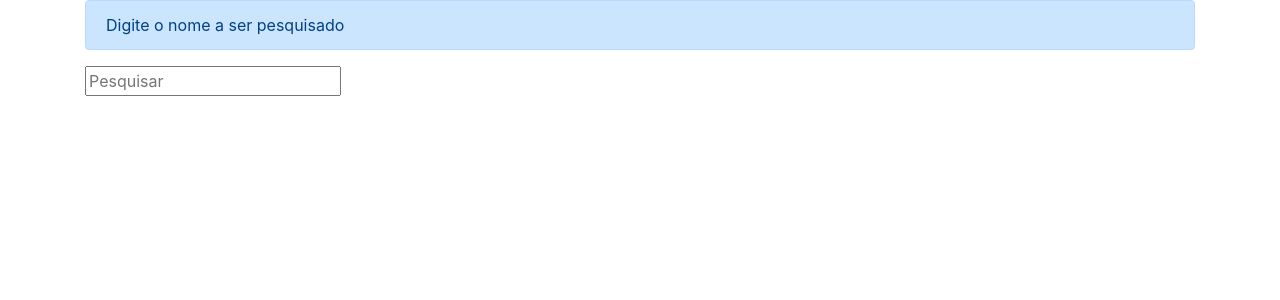
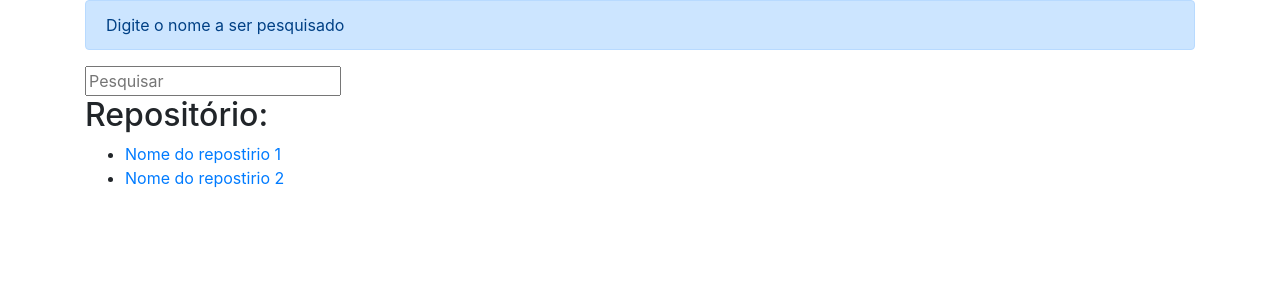
Before and after one commit to mvgmenezes/github-app-react, a React (Create React App) app: page / in a window 1280 px wide. Shown: the top 300 px of the page. Built offline with nearby package versions, Linux system fonts and the light colour scheme.

Commit message:
Criando o estado e os componentes do container

```diff
--- a/src/App.js
+++ b/src/App.js
@@ -8,8 +8,20 @@ class App extends Component {
     super()
     this.state = {
       userinfo: null,
-      repos: [],
-      starred: []
+      repos: [{
+        name: 'Nome do repostirio 1',
+        link: 'http://www.google.com.br'
+        }, {
+        name: 'Nome do repostirio 2',
+        link: 'http://www.google.com'
+        }],
+      starred: [{
+        name: 'Nome do repostirio favorito 1',
+        link: 'http://www.google.com.br'
+        }, {
+        name: 'Nome do repostirio favorito 2',
+        link: 'http://www.google.com'
+        }]
     }
   }
 
--- a/src/components/app-container.js
+++ b/src/components/app-container.js
@@ -3,6 +3,7 @@ import Search from './search';
 import UserInfo from './user-info';
 import Actions from './actions'
 import Repos from './repos';
+import PropTypes from 'prop-types'
 
 const AppContainer = ({userinfo, repos, starred}) => (
     <div className="container-fluid">
@@ -11,7 +12,7 @@ const AppContainer = ({userinfo, repos, starred}) => (
 
             <Search />
 
-            {!!userinfo && <UserInfo />}
+            {!!userinfo && <UserInfo userinfo={userinfo} />}
 
             {!!userinfo && <Actions />}
 
@@ -19,13 +20,7 @@ const AppContainer = ({userinfo, repos, starred}) => (
                 <Repos
                     className='repos'
                     titulo='Repositório'
-                    repos={[{
-                    name: 'Nome do repostirio 1',
-                    link: 'http://www.google.com.br'
-                    }, {
-                    name: 'Nome do repostirio 2',
-                    link: 'http://www.google.com'
-                    }]}
+                    repos={repos}
                 />
             }
 
@@ -33,13 +28,7 @@ const AppContainer = ({userinfo, repos, starred}) => (
                 <Repos
                     className='starred'
                     titulo='Favoritos'
-                    repos={[{
-                    name: 'Nome do repostirio favorito 1',
-                    link: 'http://www.google.com.br'
-                    }, {
-                    name: 'Nome do repostirio favorito 2',
-                    link: 'http://www.google.com'
-                    }]}
+                    repos={starred}
                 />
             }
 
@@ -47,4 +36,10 @@ const AppContainer = ({userinfo, repos, starred}) => (
       </div>
 )
 
+AppContainer.propTypes = {
+    userinfo: PropTypes.object,
+    repos: PropTypes.array.isRequired,
+    starred: PropTypes.array
+}
+
 export default AppContainer
```
